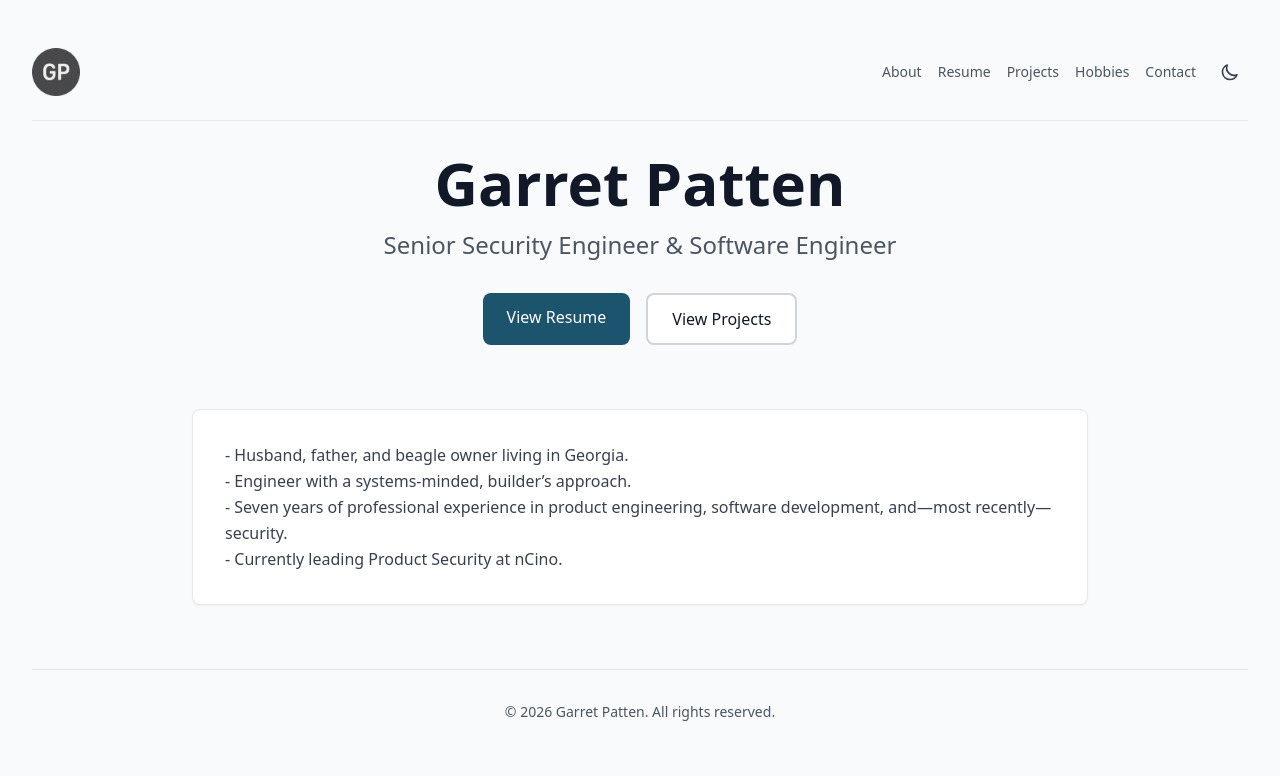
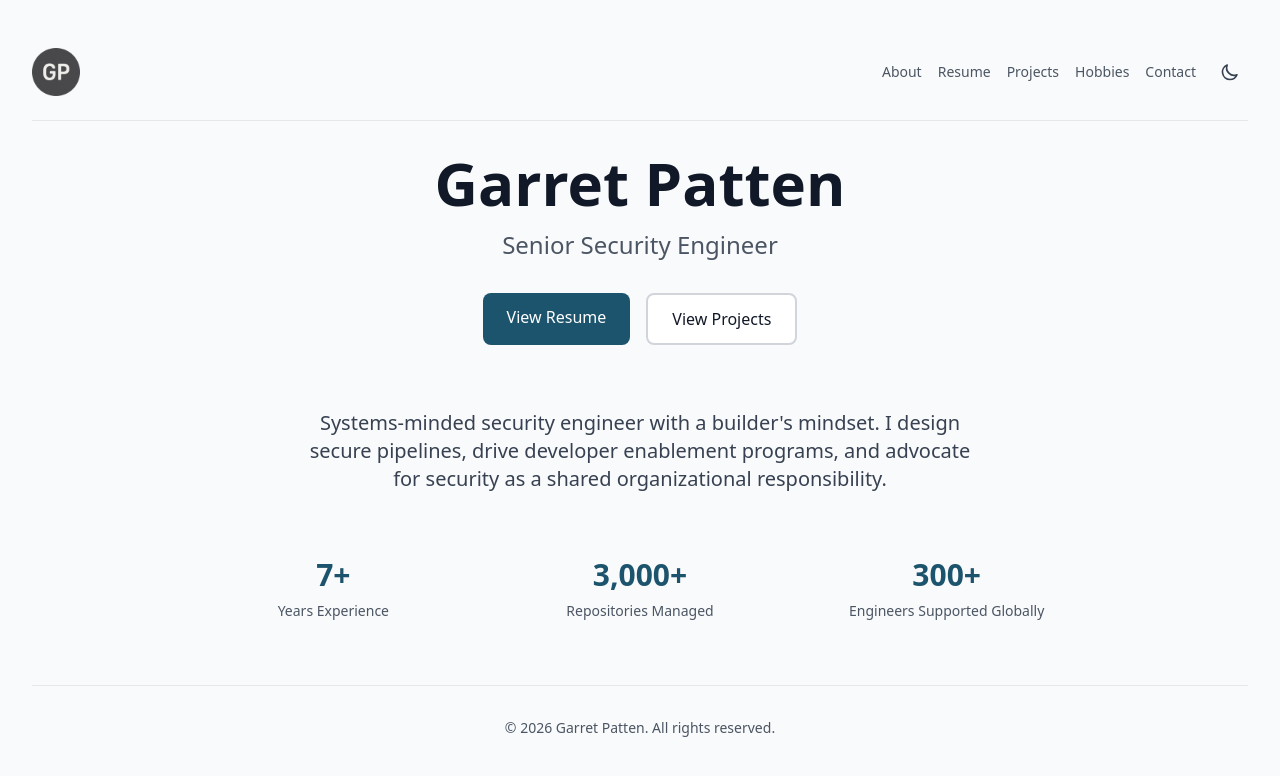
Before and after one commit to garretpatten/garretpatten.com, a Vue app: page / in a window 1280 px wide. Shown: the top 776 px of the page. Built offline with nearby package versions, Linux system fonts and the light colour scheme.

Commit message:
update content and styling for landing and resume pages

```diff
--- a/src/views/LandingView.vue
+++ b/src/views/LandingView.vue
@@ -1,12 +1,12 @@
 <template>
   <div class="max-w-4xl mx-auto">
     <!-- Hero Section -->
-    <section class="text-center mb-16">
+    <section class="text-center mb-16 md:mb-16">
       <h1 class="text-5xl md:text-6xl font-bold text-gray-900 dark:text-gray-100 mb-4">
         Garret Patten
       </h1>
       <p class="text-xl md:text-2xl text-gray-600 dark:text-gray-400 mb-8">
-        Senior Security Engineer & Software Engineer
+        Senior Security Engineer
       </p>
       <div class="flex flex-col sm:flex-row gap-4 justify-center">
         <router-link
@@ -24,164 +24,48 @@
       </div>
     </section>
 
-    <!-- Professional Summary -->
+    <!-- Value Proposition -->
     <section class="mb-16">
-      <div class="bg-white dark:bg-gray-900 border border-gray-200 dark:border-gray-800 rounded-lg p-8 shadow-sm">
-        <!-- <h2 class="text-2xl font-semibold text-gray-900 dark:text-gray-100 mb-4">
-          Summary
-        </h2> -->
-        <p class="text-gray-700 dark:text-gray-300 leading-relaxed">
-          - Husband, father, and beagle owner living in Georgia.
-        </p>
-        <p class="text-gray-700 dark:text-gray-300 leading-relaxed">
-          - Engineer with a systems-minded, builder’s approach.
-        </p>
-        <p class="text-gray-700 dark:text-gray-300 leading-relaxed">
-          - Seven years of professional experience in product engineering, software development, and—most recently—security.
-        </p>
-        <p class="text-gray-700 dark:text-gray-300 leading-relaxed">
-          - Currently leading Product Security at nCino.
-        </p>
+      <p class="text-lg md:text-xl text-gray-700 dark:text-gray-300 leading-relaxed text-center max-w-2xl mx-auto">
+        Systems-minded security engineer with a builder's mindset. I design secure pipelines, drive developer enablement programs, and advocate for security as a shared organizational responsibility.
+      </p>
+    </section>
+
+    <!-- Key Highlights -->
+    <section class="grid grid-cols-1 md:grid-cols-3 gap-6 mb-16">
+      <div class="text-center">
+        <div class="text-3xl font-bold text-navy-600 dark:text-pine-500 mb-2">7+</div>
+        <div class="text-sm text-gray-600 dark:text-gray-400">Years Experience</div>
+      </div>
+      <div class="text-center">
+        <div class="text-3xl font-bold text-navy-600 dark:text-pine-500 mb-2">3,000+</div>
+        <div class="text-sm text-gray-600 dark:text-gray-400">Repositories Managed</div>
+      </div>
+      <div class="text-center">
+        <div class="text-3xl font-bold text-navy-600 dark:text-pine-500 mb-2">300+</div>
+        <div class="text-sm text-gray-600 dark:text-gray-400">Engineers Supported Globally</div>
       </div>
     </section>
 
-    <!-- Core Expertise -->
+    <!-- Focus Areas -->
     <!-- <section class="mb-16">
-      <h2 class="text-2xl font-semibold text-gray-900 dark:text-gray-100 mb-6">
-        Core Expertise
-      </h2>
       <div class="grid grid-cols-1 md:grid-cols-2 gap-6">
-        <div class="bg-white dark:bg-gray-900 border border-gray-200 dark:border-gray-800 rounded-lg p-6">
-          <h3 class="text-lg font-semibold text-gray-900 dark:text-gray-100 mb-3">
+        <div class="p-6 border-l-4 border-navy-600 dark:border-pine-500">
+          <h3 class="text-lg font-semibold text-gray-900 dark:text-gray-100 mb-2">
             Security Engineering
           </h3>
-          <ul class="space-y-2 text-gray-700 dark:text-gray-300">
-            <li class="flex items-start">
-              <span class="text-navy-600 dark:text-pine-500 mr-2">•</span>
-              <span>Security reviews & assessments</span>
-            </li>
-            <li class="flex items-start">
-              <span class="text-navy-600 dark:text-pine-500 mr-2">•</span>
-              <span>Penetration testing</span>
-            </li>
-            <li class="flex items-start">
-              <span class="text-navy-600 dark:text-pine-500 mr-2">•</span>
-              <span>API security & OWASP Top 10</span>
-            </li>
-            <li class="flex items-start">
-              <span class="text-navy-600 dark:text-pine-500 mr-2">•</span>
-              <span>Vulnerability management</span>
-            </li>
-          </ul>
+          <p class="text-gray-600 dark:text-gray-400 text-sm">
+            Security reviews, penetration testing, API security, and vulnerability management across products and infrastructure.
+          </p>
         </div>
-
-        <div class="bg-white dark:bg-gray-900 border border-gray-200 dark:border-gray-800 rounded-lg p-6">
-          <h3 class="text-lg font-semibold text-gray-900 dark:text-gray-100 mb-3">
+        <div class="p-6 border-l-4 border-navy-600 dark:border-pine-500">
+          <h3 class="text-lg font-semibold text-gray-900 dark:text-gray-100 mb-2">
             Developer Enablement
           </h3>
-          <ul class="space-y-2 text-gray-700 dark:text-gray-300">
-            <li class="flex items-start">
-              <span class="text-navy-600 dark:text-pine-500 mr-2">•</span>
-              <span>Shift-left security practices</span>
-            </li>
-            <li class="flex items-start">
-              <span class="text-navy-600 dark:text-pine-500 mr-2">•</span>
-              <span>SAST/DAST & secrets scanning</span>
-            </li>
-            <li class="flex items-start">
-              <span class="text-navy-600 dark:text-pine-500 mr-2">•</span>
-              <span>CI/CD pipeline security</span>
-            </li>
-            <li class="flex items-start">
-              <span class="text-navy-600 dark:text-pine-500 mr-2">•</span>
-              <span>Security awareness programs</span>
-            </li>
-          </ul>
+          <p class="text-gray-600 dark:text-gray-400 text-sm">
+            Shift-left security practices, CI/CD pipeline security, and security awareness programs that scale.
+          </p>
         </div>
-
-        <div class="bg-white dark:bg-gray-900 border border-gray-200 dark:border-gray-800 rounded-lg p-6">
-          <h3 class="text-lg font-semibold text-gray-900 dark:text-gray-100 mb-3">
-            Platform & Infrastructure
-          </h3>
-          <ul class="space-y-2 text-gray-700 dark:text-gray-300">
-            <li class="flex items-start">
-              <span class="text-navy-600 dark:text-pine-500 mr-2">•</span>
-              <span>GitHub Enterprise administration</span>
-            </li>
-            <li class="flex items-start">
-              <span class="text-navy-600 dark:text-pine-500 mr-2">•</span>
-              <span>GitHub Actions & workflows</span>
-            </li>
-            <li class="flex items-start">
-              <span class="text-navy-600 dark:text-pine-500 mr-2">•</span>
-              <span>SBOM generation & dependency management</span>
-            </li>
-            <li class="flex items-start">
-              <span class="text-navy-600 dark:text-pine-500 mr-2">•</span>
-              <span>Third-party risk management</span>
-            </li>
-          </ul>
-        </div>
-
-        <div class="bg-white dark:bg-gray-900 border border-gray-200 dark:border-gray-800 rounded-lg p-6">
-          <h3 class="text-lg font-semibold text-gray-900 dark:text-gray-100 mb-3">
-            Software Engineering
-          </h3>
-          <ul class="space-y-2 text-gray-700 dark:text-gray-300">
-            <li class="flex items-start">
-              <span class="text-navy-600 dark:text-pine-500 mr-2">•</span>
-              <span>JavaScript / Node.js</span>
-            </li>
-            <li class="flex items-start">
-              <span class="text-navy-600 dark:text-pine-500 mr-2">•</span>
-              <span>Web accessibility (WCAG 2.0 AA)</span>
-            </li>
-            <li class="flex items-start">
-              <span class="text-navy-600 dark:text-pine-500 mr-2">•</span>
-              <span>System design & architecture</span>
-            </li>
-            <li class="flex items-start">
-              <span class="text-navy-600 dark:text-pine-500 mr-2">•</span>
-              <span>Secure development practices</span>
-            </li>
-          </ul>
-        </div>
-      </div>
-    </section> -->
-
-    <!-- Quick Links -->
-    <!-- <section class="text-center">
-      <p class="text-gray-600 dark:text-gray-400 mb-6">
-        Learn more about my background, projects, and interests
-      </p>
-      <div class="flex flex-wrap justify-center gap-4">
-        <router-link
-          to="/about"
-          class="text-navy-600 dark:text-pine-500 hover:text-navy-700 dark:hover:text-pine-400 font-medium transition-colors duration-200"
-        >
-          About Me →
-        </router-link>
-        <span class="text-gray-400 dark:text-gray-600">•</span>
-        <router-link
-          to="/resume"
-          class="text-navy-600 dark:text-pine-500 hover:text-navy-700 dark:hover:text-pine-400 font-medium transition-colors duration-200"
-        >
-          Resume →
-        </router-link>
-        <span class="text-gray-400 dark:text-gray-600">•</span>
-        <router-link
-          to="/projects"
-          class="text-navy-600 dark:text-pine-500 hover:text-navy-700 dark:hover:text-pine-400 font-medium transition-colors duration-200"
-        >
-          Projects →
-        </router-link>
-        <span class="text-gray-400 dark:text-gray-600">•</span>
-        <router-link
-          to="/contact"
-          class="text-navy-600 dark:text-pine-500 hover:text-navy-700 dark:hover:text-pine-400 font-medium transition-colors duration-200"
-        >
-          Contact →
-        </router-link>
       </div>
     </section> -->
   </div>
--- a/src/views/ResumeView.vue
+++ b/src/views/ResumeView.vue
@@ -5,11 +5,10 @@
       <h2 class="text-sm font-semibold uppercase tracking-wider text-gray-500 dark:text-gray-400 mb-4">
         Summary
       </h2>
-      <div class="bg-gray-50 dark:bg-gray-900 border-l-4 border-navy-600 dark:border-pine-500 p-6 rounded-lg">
+      <div class="bg-gray-50 dark:bg-gray-900 border-l-4 border-navy-600 dark:border-pine-500 py-4 px-5 rounded-lg">
         <p class="text-gray-700 dark:text-gray-300 leading-relaxed">
           Systems-minded engineer with seven years of experience in product development, software engineering, and security.
           I design secure, scalable systems, build automation that improves developer productivity, and promote security as a shared responsibility across engineering teams.
-          Currently serving as Technical Lead for Product Security at nCino, where I own security assessments, coordinate deliverables across product and infrastructure teams, and scale security practices across 1,000+ repositories through automation and developer enablement.
         </p>
       </div>
     </section>
```
